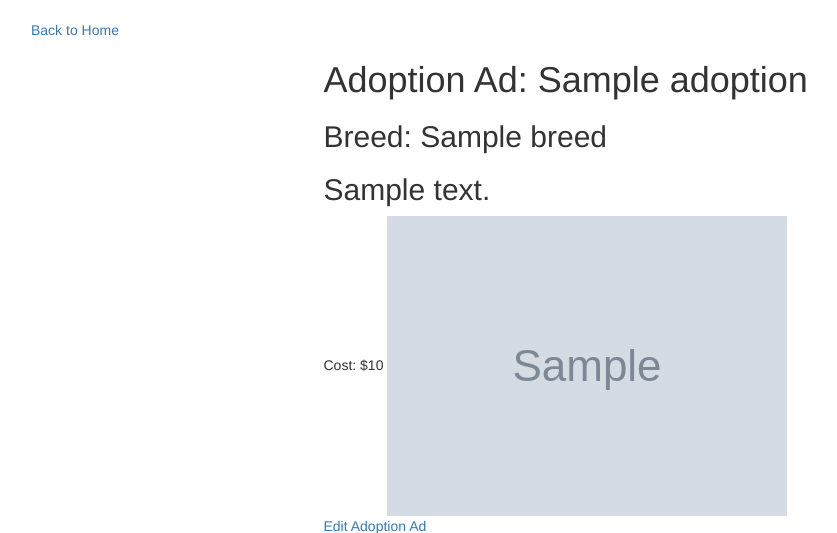
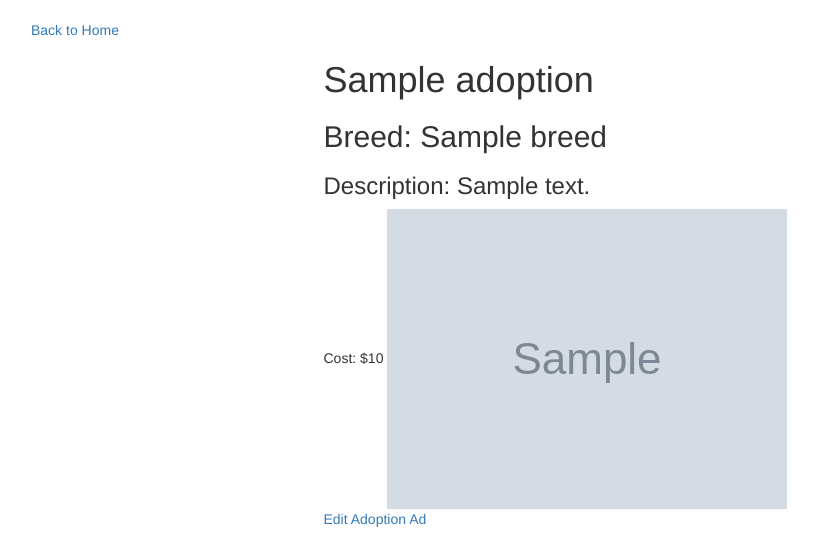
Before and after one commit to squeaky1273/adoption_contractor_project, a Flask app: template templates/adoptions_show.html in a window 1280 px wide. Shown: the part 52-585 px from the top of the page, without its empty margins (39-876 px from the left). Run offline with Flask 2, Linux system fonts and the light colour scheme; the template is opened without the code that fills it: most values are stand-ins (such as "Sample title", 1, 10 or a date in 2020); grey boxes marked "Sample" are stand-in pictures; some libraries are stand-ins or nearby versions.

Commit message:
claified labels

```diff
--- a/templates/adoptions_index.html
+++ b/templates/adoptions_index.html
@@ -7,8 +7,8 @@
 <div class='row'>
     {% for adoption in adoptions %}
         <div class='col-md-3'>
-            <h2><a href='/adoptions/{{ adoption._id }}'>{{ adoption.title }}</a></h2>
-            <small>{{ adoption.description }}</small>
+            <h2><a href='/adoptions/{{ adoption._id }}'>{{ adoption.name }}</a></h2>
+            <small>{{ adoption.breed }}</small>
         </div>
     {% endfor %}
 </div>
--- a/templates/adoptions_show.html
+++ b/templates/adoptions_show.html
@@ -5,9 +5,9 @@
 <a href='/'>Back to Home</a>
 <div class='row'>
     <div class='col-sm-6 col-sm-offset-3'>
-        <h1>Adoption Ad: {{ adoption.name }}</h1>
+        <h1>{{ adoption.name }}</h1>
         <h2>Breed: {{ adoption.breed }}</h2>
-        <h2>{{ adoption.description }}</h2>
+        <h3>Description: {{ adoption.description }}</h3>
         Cost: ${{ adoption.price }}
         <img src="{{ adoption.image_url }}"><br>
 
```
